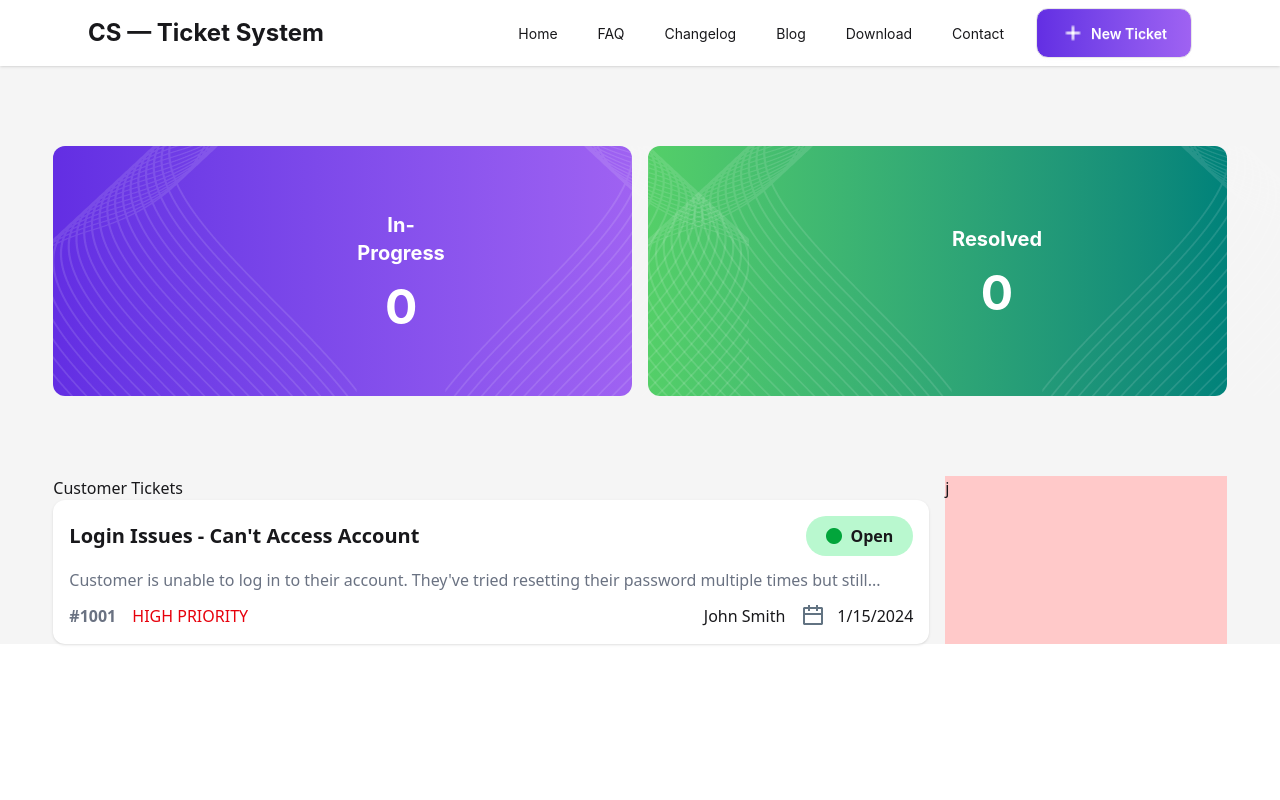
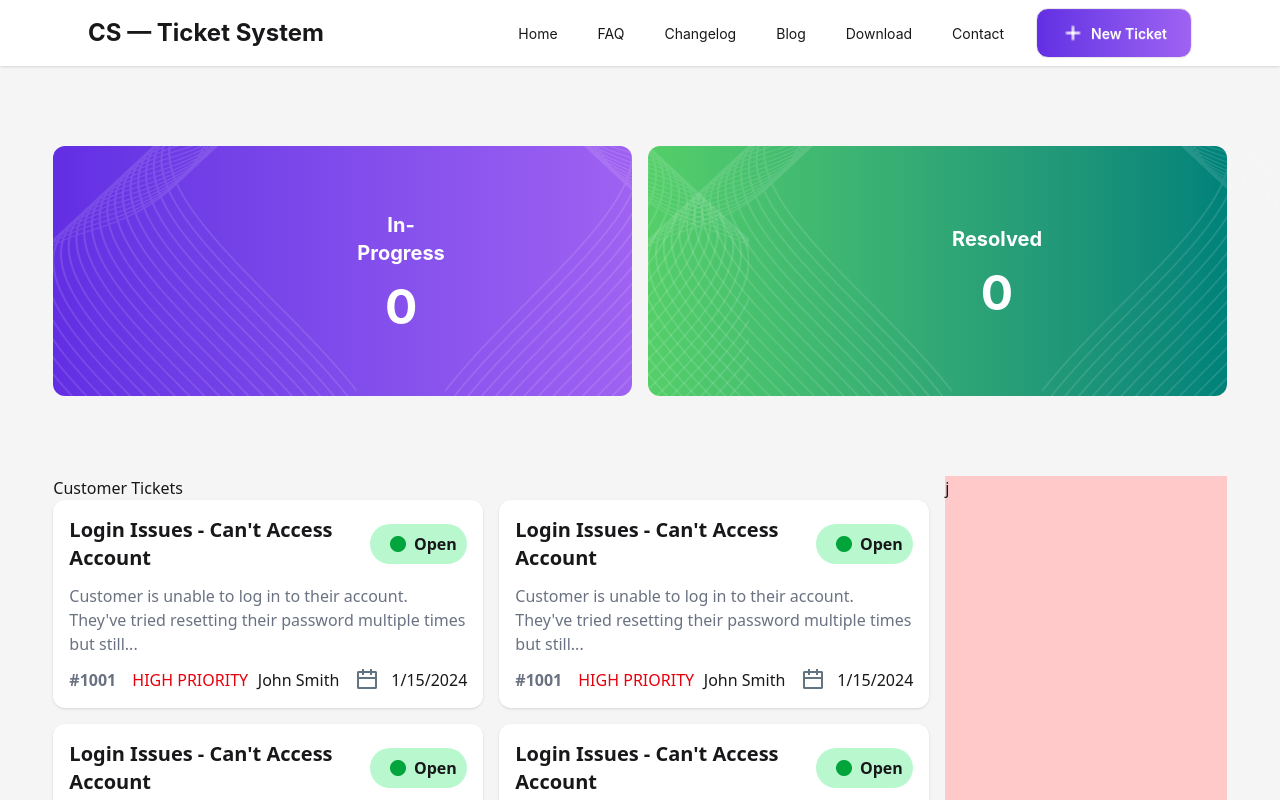
Before and after one commit to jahiddeveloper/Ticket-System, a React (Vite) app: page / in a window 1280 px wide. Shown: the top 800 px of the page. Built offline with nearby package versions, Linux system fonts and the light colour scheme.

Commit message:
Card loading compleat

```diff
--- a/src/App.jsx
+++ b/src/App.jsx
@@ -2,13 +2,16 @@ import "./App.css";
 import Tickets from "./Component/Tickets/Tickets";
 import Hero from "./Hero";
 import Navbar from "./Navbar";
+
+let fetchTickets = fetch("/Ticket.json")
+.then(res => res.json());
 
 function App() {
   return (
     <>
       <Navbar></Navbar>
       <Hero></Hero>
-      <Tickets></Tickets>
+      <Tickets fetchTickets = {fetchTickets}></Tickets>
     </>
   );
 }
--- /dev/null
+++ b/src/Component/TicketCard/TicketCard.jsx
@@ -0,0 +1,42 @@
+import React from "react";
+import elips from "../../assets/Ellipse.png"
+import calender from "../../assets/calender.png"
+
+const TicketCard = ({ticket}) => {
+  return (
+    <div>
+      <div className="bg-white p-4 shadow-sm rounded-xl">
+              <div className="flex justify-between items-center">
+                <h1 className="text-xl font-bold">
+                  Login Issues - Can't Access Account
+                </h1>
+                <button className="flex items-center gap-2 cursor-pointer px-5 py-2 bg-[#b9f8cf] rounded-4xl font-semibold">
+                  <img className="w-4 h-4 rounded-5xl" src={elips} alt="" />{" "}
+                  Open
+                </button>
+              </div>
+              <p className="mt-3 text-gray-500">
+                Customer is unable to log in to their account. They've tried
+                resetting their password multiple times but still...
+              </p>
+
+              <div className="flex justify-between items-center mt-3">
+                <div className="flex items-center gap-4">
+                  <p className="text-gray-500 font-semibold">#1001</p>
+                  <p className="text-red-600">HIGH PRIORITY</p>
+                </div>
+                <div className="flex items-center gap-4">
+                  <p>John Smith</p>
+                  <div className="flex items-center gap-3">
+                    <img src={calender} alt="" />
+                    <p>1/15/2024</p>
+                  </div>
+                </div>
+              </div>
+            </div>
+      </div>
+
+  );
+};
+
+export default TicketCard;
--- a/src/Component/Tickets/Tickets.jsx
+++ b/src/Component/Tickets/Tickets.jsx
@@ -1,42 +1,25 @@
-import React from 'react';
-import elips from "../../assets/Ellipse.png"
-import calender from "../../assets/calender.png"
+import React, { use } from "react";
+import TicketCard from "../TicketCard/TicketCard";
 
-const Tickets = () => {
+const Tickets = ({ fetchTickets }) => {
+  let ticketData = use(fetchTickets);
+
   return (
-        <div className='md:w-11/12 mx-auto mt-10 md:mt-20'>
-
+    <div className="md:w-11/12 mx-auto mt-10 md:mt-20">
       {/* Ticket */}
-            <div className='grid grid-cols-1 md:grid-cols-12 gap-4'>
-                <div className='col-span-9 mx-2 md:mx-0'>
+      <div className="grid grid-cols-1 md:grid-cols-12 gap-4">
+        <div className="col-span-9 mx-2 md:mx-0">
           <h1>Customer Tickets</h1>
-                    <div className='bg-white p-4 shadow-sm rounded-xl'>
-                        <div className='flex justify-between items-center'>
-                            <h1 className='text-xl font-bold'>Login Issues - Can't Access Account</h1>
-                            <button className='flex items-center gap-2 cursor-pointer px-5 py-2 bg-[#b9f8cf] rounded-4xl font-semibold'><img className='w-4 h-4 rounded-5xl' src={elips} alt="" /> Open</button>
-                        </div>
-                        <p className='mt-3 text-gray-500'>Customer is unable to log in to their account. They've tried resetting their password multiple times but still...</p>
-
-                        <div className='flex justify-between items-center mt-3'>
-                            <div className='flex items-center gap-4'>
-                                <p className='text-gray-500 font-semibold'>#1001</p>
-                                <p className='text-red-600'>HIGH PRIORITY</p>
-                            </div>
-                            <div className='flex items-center gap-4'>
-                                <p>John Smith</p>
-                                <div className='flex items-center gap-3'>
-                                    <img src={calender} alt="" />
-                                    <p>1/15/2024</p>
-                                </div>
-                            </div>
-                        </div>
+          <div className="grid grid-cols-1 md:grid-cols-2 gap-4">
+            {
+                ticketData.map(ticket => <TicketCard ticket = {ticket}></TicketCard>)
+            }
           </div>
         </div>
 
         {/* Task */}
-                <div className='bg-red-200 col-span-3'>j</div>
+        <div className="bg-red-200 col-span-3">j</div>
       </div>
-
     </div>
   );
 };
```
Lines whose indentation alone changed are shown as unchanged.
